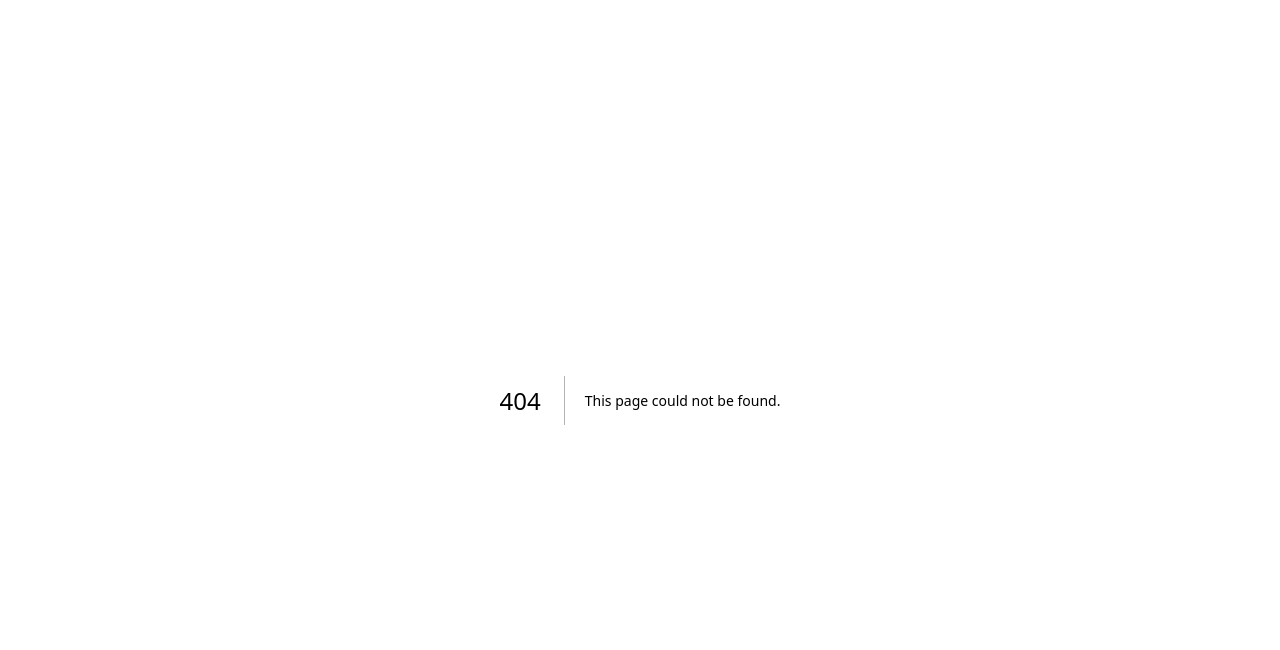
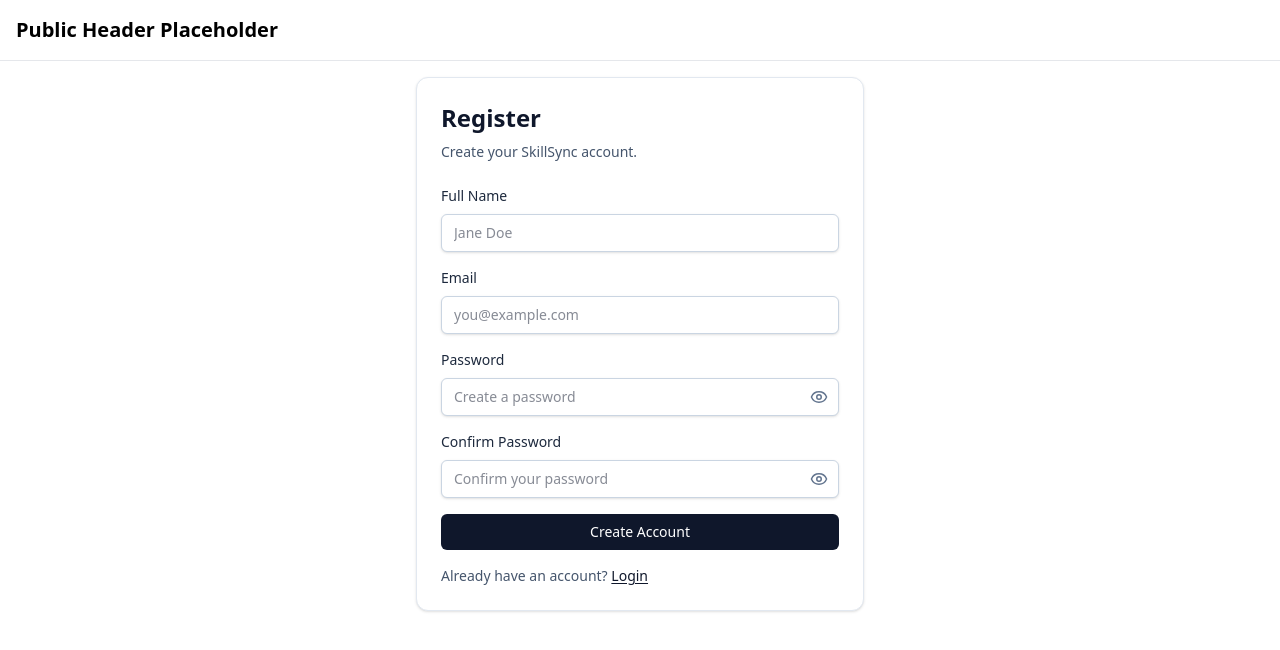
Before and after one commit to MentoNest/skillsync_frontend, a Next.js app: page /register in a window 1280 px wide. Before the commit this address had no page. Shown: the top 650 px of the page. Built offline with nearby package versions, Linux system fonts and the light colour scheme.

Commit message:
Implemented Password Visibility Toggle

```diff
--- /dev/null
+++ b/app/(public)/login/page.tsx
@@ -0,0 +1,52 @@
+import Link from "next/link";
+
+import PasswordField from "@/components/auth/PasswordField";
+
+export default function LoginPage() {
+  return (
+    <section className="mx-auto w-full max-w-md rounded-xl border border-slate-200 bg-white p-6 shadow-sm">
+      <h1 className="text-2xl font-semibold text-slate-900">Login</h1>
+      <p className="mt-2 text-sm text-slate-600">Access your SkillSync account.</p>
+
+      <form className="mt-6 space-y-4">
+        <div className="space-y-2">
+          <label htmlFor="login-email" className="block text-sm font-medium text-slate-800">
+            Email
+          </label>
+          <input
+            id="login-email"
+            name="email"
+            type="email"
+            autoComplete="email"
+            required
+            placeholder="you@example.com"
+            className="w-full rounded-md border border-slate-300 bg-white px-3 py-2 text-sm text-slate-900 shadow-sm outline-none transition focus:border-slate-500 focus:ring-2 focus:ring-slate-200"
+          />
+        </div>
+
+        <PasswordField
+          id="login-password"
+          label="Password"
+          name="password"
+          autoComplete="current-password"
+          placeholder="Enter your password"
+          required
+        />
+
+        <button
+          type="submit"
+          className="w-full rounded-md bg-slate-900 px-4 py-2 text-sm font-medium text-white transition-colors hover:bg-slate-800"
+        >
+          Sign In
+        </button>
+      </form>
+
+      <p className="mt-4 text-sm text-slate-600">
+        Need an account?{" "}
+        <Link href="/register" className="font-medium text-slate-900 underline underline-offset-2">
+          Register
+        </Link>
+      </p>
+    </section>
+  );
+}
--- /dev/null
+++ b/app/(public)/register/page.tsx
@@ -0,0 +1,76 @@
+import Link from "next/link";
+
+import PasswordField from "@/components/auth/PasswordField";
+
+export default function RegisterPage() {
+  return (
+    <section className="mx-auto w-full max-w-md rounded-xl border border-slate-200 bg-white p-6 shadow-sm">
+      <h1 className="text-2xl font-semibold text-slate-900">Register</h1>
+      <p className="mt-2 text-sm text-slate-600">Create your SkillSync account.</p>
+
+      <form className="mt-6 space-y-4">
+        <div className="space-y-2">
+          <label htmlFor="register-name" className="block text-sm font-medium text-slate-800">
+            Full Name
+          </label>
+          <input
+            id="register-name"
+            name="name"
+            type="text"
+            autoComplete="name"
+            required
+            placeholder="Jane Doe"
+            className="w-full rounded-md border border-slate-300 bg-white px-3 py-2 text-sm text-slate-900 shadow-sm outline-none transition focus:border-slate-500 focus:ring-2 focus:ring-slate-200"
+          />
+        </div>
+
+        <div className="space-y-2">
+          <label htmlFor="register-email" className="block text-sm font-medium text-slate-800">
+            Email
+          </label>
+          <input
+            id="register-email"
+            name="email"
+            type="email"
+            autoComplete="email"
+            required
+            placeholder="you@example.com"
+            className="w-full rounded-md border border-slate-300 bg-white px-3 py-2 text-sm text-slate-900 shadow-sm outline-none transition focus:border-slate-500 focus:ring-2 focus:ring-slate-200"
+          />
+        </div>
+
+        <PasswordField
+          id="register-password"
+          label="Password"
+          name="password"
+          autoComplete="new-password"
+          placeholder="Create a password"
+          required
+        />
+
+        <PasswordField
+          id="register-confirm-password"
+          label="Confirm Password"
+          name="confirmPassword"
+          autoComplete="new-password"
+          placeholder="Confirm your password"
+          required
+        />
+
+        <button
+          type="submit"
+          className="w-full rounded-md bg-slate-900 px-4 py-2 text-sm font-medium text-white transition-colors hover:bg-slate-800"
+        >
+          Create Account
+        </button>
+      </form>
+
+      <p className="mt-4 text-sm text-slate-600">
+        Already have an account?{" "}
+        <Link href="/login" className="font-medium text-slate-900 underline underline-offset-2">
+          Login
+        </Link>
+      </p>
+    </section>
+  );
+}
--- /dev/null
+++ b/components/Footer.tsx
@@ -0,0 +1,57 @@
+import React from 'react';
+
+const Footer: React.FC = () => {
+  return (
+    <footer className="bg-purple-800 text-white py-8">
+      <div className="container mx-auto px-4">
+        <div className="grid grid-cols-1 md:grid-cols-4 gap-8">
+          {/* Logo/Brand */}
+          <div className="col-span-1 md:col-span-1">
+            <h2 className="text-2xl font-bold">SkillSync</h2>
+            <p className="mt-2 text-gray-400">Empowering mentorship connections</p>
+          </div>
+
+          {/* Navigation Links */}
+          <div className="col-span-1">
+            <h3 className="text-lg font-semibold mb-4">Quick Links</h3>
+            <ul className="space-y-2">
+              <li><a href="/" className="hover:text-gray-300">Home</a></li>
+              <li><a href="/about" className="hover:text-gray-300">About</a></li>
+              <li><a href="/mentors" className="hover:text-gray-300">Mentors</a></li>
+              <li><a href="/contact" className="hover:text-gray-300">Contact</a></li>
+            </ul>
+          </div>
+
+          {/* Social Links */}
+          <div className="col-span-1">
+            <h3 className="text-lg font-semibold mb-4">Follow Us</h3>
+            <div className="flex space-x-4">
+              <a href="#" className="hover:text-gray-300">
+                <svg className="w-6 h-6" fill="currentColor" viewBox="0 0 24 24">
+                  <path d="M24 4.557c-.883.392-1.832.656-2.828.775 1.017-.609 1.798-1.574 2.165-2.724-.951.564-2.005.974-3.127 1.195-.897-.957-2.178-1.555-3.594-1.555-3.179 0-5.515 2.966-4.797 6.045-4.091-.205-7.719-2.165-10.148-5.144-1.29 2.213-.669 5.108 1.523 6.574-.806-.026-1.566-.247-2.229-.616-.054 2.281 1.581 4.415 3.949 4.89-.693.188-1.452.232-2.224.084.626 1.956 2.444 3.379 4.6 3.419-2.07 1.623-4.678 2.348-7.29 2.04 2.179 1.397 4.768 2.212 7.548 2.212 9.142 0 14.307-7.721 13.995-14.646.962-.695 1.797-1.562 2.457-2.549z"/>
+                </svg>
+              </a>
+              <a href="#" className="hover:text-gray-300">
+                <svg className="w-6 h-6" fill="currentColor" viewBox="0 0 24 24">
+                  <path d="M20.447 20.452h-3.554v-5.569c0-1.328-.027-3.037-1.852-3.037-1.853 0-2.136 1.445-2.136 2.939v5.667H9.351V9h3.414v1.561h.046c.477-.9 1.637-1.85 3.37-1.85 3.601 0 4.267 2.37 4.267 5.455v6.286zM5.337 7.433c-1.144 0-2.063-.926-2.063-2.065 0-1.138.92-2.063 2.063-2.063 1.14 0 2.064.925 2.064 2.063 0 1.139-.925 2.065-2.064 2.065zm1.782 13.019H3.555V9h3.564v11.452zM22.225 0H1.771C.792 0 0 .774 0 1.729v20.542C0 23.227.792 24 1.771 24h20.451C23.2 24 24 23.227 24 22.271V1.729C24 .774 23.2 0 22.222 0h.003z"/>
+                </svg>
+              </a>
+              <a href="#" className="hover:text-gray-300">
+                <svg className="w-6 h-6" fill="currentColor" viewBox="0 0 24 24">
+                  <path d="M12.017 0C5.396 0 .029 5.367.029 11.987c0 5.079 3.158 9.417 7.618 11.174-.105-.949-.199-2.403.041-3.439.219-.937 1.406-5.957 1.406-5.957s-.359-.72-.359-1.781c0-1.663.967-2.911 2.168-2.911 1.024 0 1.518.769 1.518 1.688 0 1.029-.653 2.567-.992 3.992-.285 1.193.6 2.165 1.775 2.165 2.128 0 3.768-2.245 3.768-5.487 0-2.861-2.063-4.869-5.008-4.869-3.41 0-5.409 2.562-5.409 5.199 0 1.033.394 2.143.889 2.749.099.12.112.225.085.345-.09.375-.293 1.199-.334 1.363-.053.225-.172.271-.402.165-1.495-.69-2.433-2.878-2.433-4.646 0-3.776 2.748-7.252 7.92-7.252 4.158 0 7.392 2.967 7.392 6.923 0 4.135-2.607 7.462-6.233 7.462-1.214 0-2.357-.629-2.747-1.378l-.748 2.853c-.271 1.043-1.002 2.35-1.492 3.146C9.57 23.812 10.763 24.009 12.017 24.009c6.624 0 11.99-5.367 11.99-11.987C24.007 5.367 18.641.001.012.017z"/>
+                </svg>
+              </a>
+            </div>
+          </div>
+
+          {/* Copyright */}
+          <div className="col-span-1 md:col-span-1">
+            <p className="text-gray-400">&copy; 2024 SkillSync. All rights reserved.</p>
+          </div>
+        </div>
+      </div>
+    </footer>
+  );
+};
+
+export default Footer;
--- /dev/null
+++ b/components/auth/PasswordField.tsx
@@ -0,0 +1,56 @@
+"use client";
+
+import { Eye, EyeOff } from "lucide-react";
+import { useId, useState } from "react";
+
+type PasswordFieldProps = {
+  label: string;
+  name: string;
+  id?: string;
+  autoComplete?: string;
+  placeholder?: string;
+  required?: boolean;
+};
+
+export default function PasswordField({
+  label,
+  name,
+  id,
+  autoComplete,
+  placeholder,
+  required = false,
+}: PasswordFieldProps) {
+  const generatedId = useId();
+  const fieldId = id ?? generatedId;
+  const [isVisible, setIsVisible] = useState(false);
+
+  return (
+    <div className="space-y-2">
+      <label htmlFor={fieldId} className="block text-sm font-medium text-slate-800">
+        {label}
+      </label>
+
+      <div className="relative">
+        <input
+          id={fieldId}
+          name={name}
+          type={isVisible ? "text" : "password"}
+          autoComplete={autoComplete}
+          placeholder={placeholder}
+          required={required}
+          className="w-full rounded-md border border-slate-300 bg-white px-3 py-2 pr-10 text-sm text-slate-900 shadow-sm outline-none transition focus:border-slate-500 focus:ring-2 focus:ring-slate-200"
+        />
+
+        <button
+          type="button"
+          onClick={() => setIsVisible((previous) => !previous)}
+          aria-label={isVisible ? "Hide password" : "Show password"}
+          aria-pressed={isVisible}
+          className="absolute inset-y-0 right-0 flex w-10 items-center justify-center text-slate-500 transition-colors hover:text-slate-700 focus-visible:outline-none focus-visible:ring-2 focus-visible:ring-slate-300"
+        >
+          {isVisible ? <EyeOff size={18} aria-hidden="true" /> : <Eye size={18} aria-hidden="true" />}
+        </button>
+      </div>
+    </div>
+  );
+}
```
